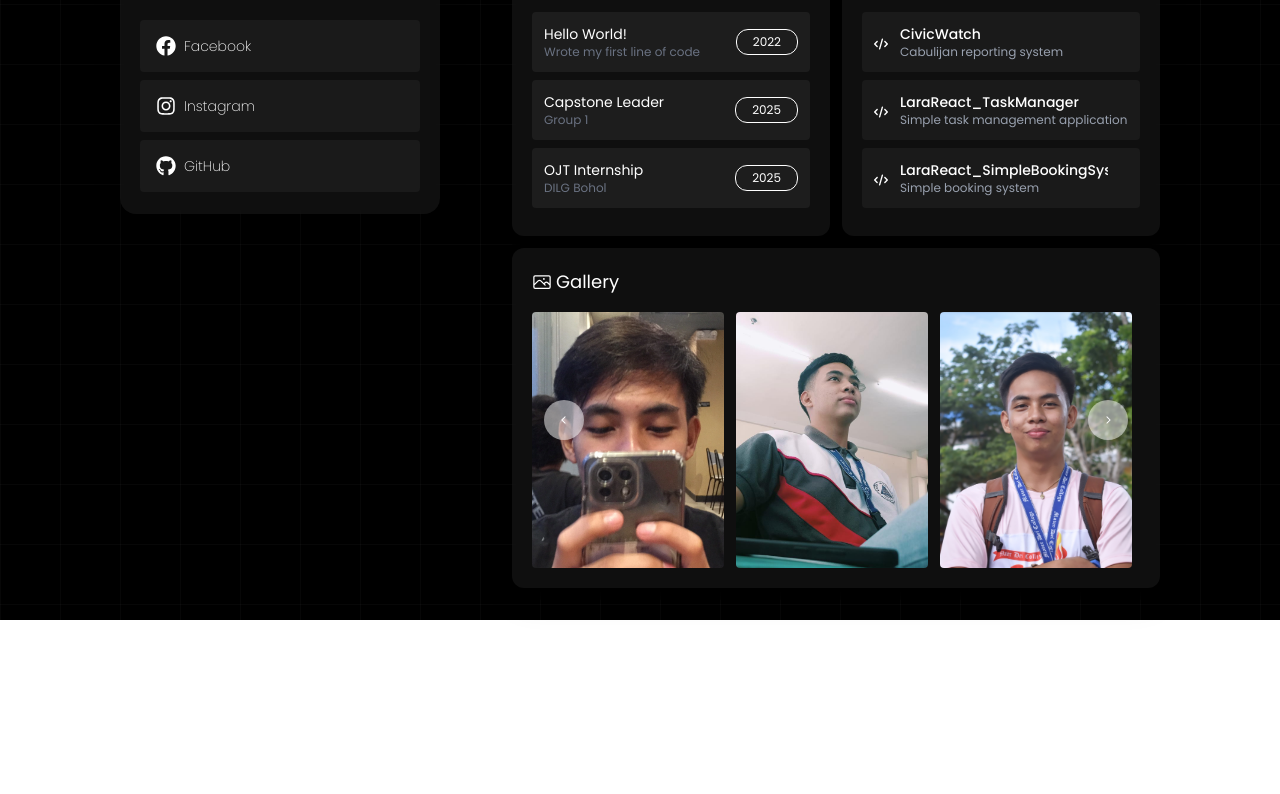
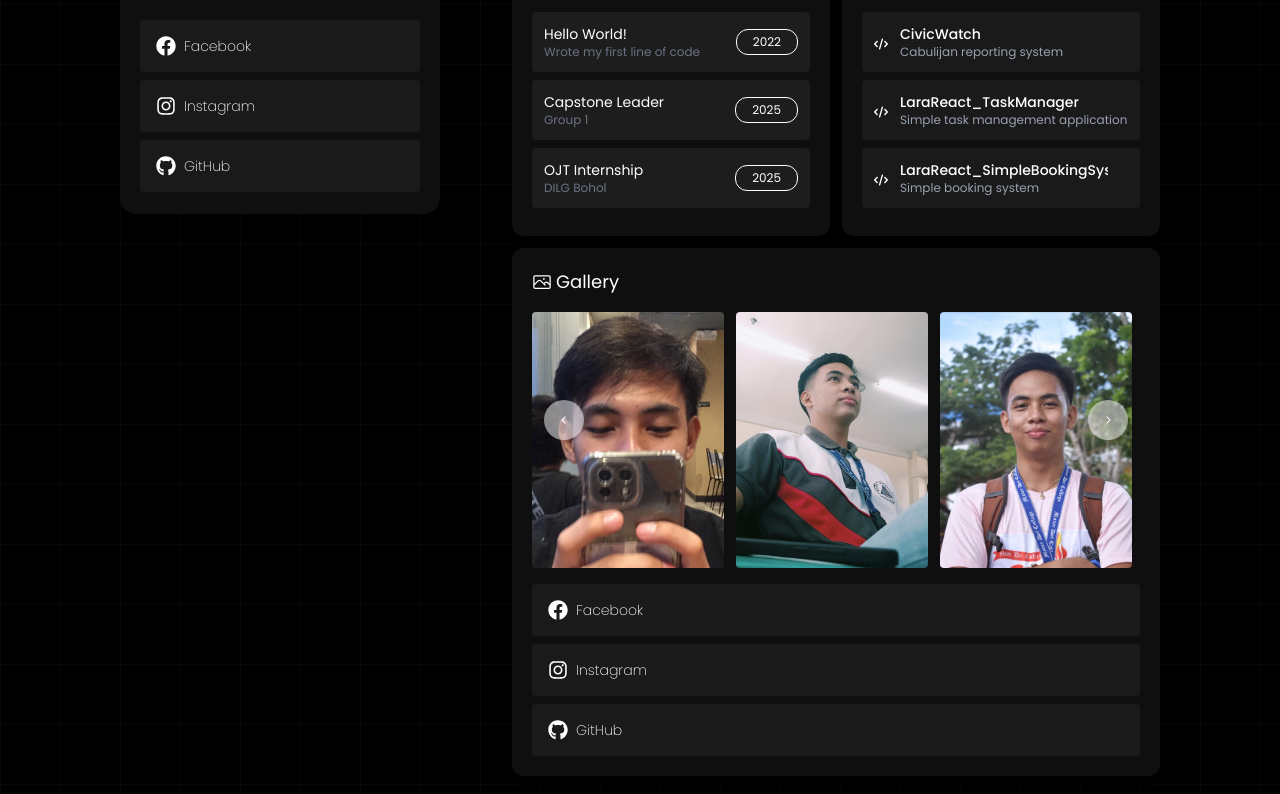
Before and after one commit to Jacodesit/JacobsPortfolio, a React (Vite) app: page /home in a window 1280 px wide. Shown: the part 536-1330 px from the top of the page. Before the commit the page ends 1156 px from the top, so only its background shows below. Built offline with nearby package versions, Linux system fonts and the light colour scheme.

Commit message:
Initial commit this time

```diff
--- a/src/components/gallery.tsx
+++ b/src/components/gallery.tsx
@@ -3,6 +3,7 @@ import { useRef } from "react";
 import GalleryIcon from "./image-icon"
 import { RxCaretLeft } from "react-icons/rx";
 import { RxCaretRight } from "react-icons/rx";
+import Socials from "./socials";
 
 export default function Gallery() {
     const scrollRef = useRef<HTMLDivElement>(null)
@@ -75,7 +76,7 @@ export default function Gallery() {
             </div>
 
 
-
+            <Socials />
         </div>
     )
 }
```
